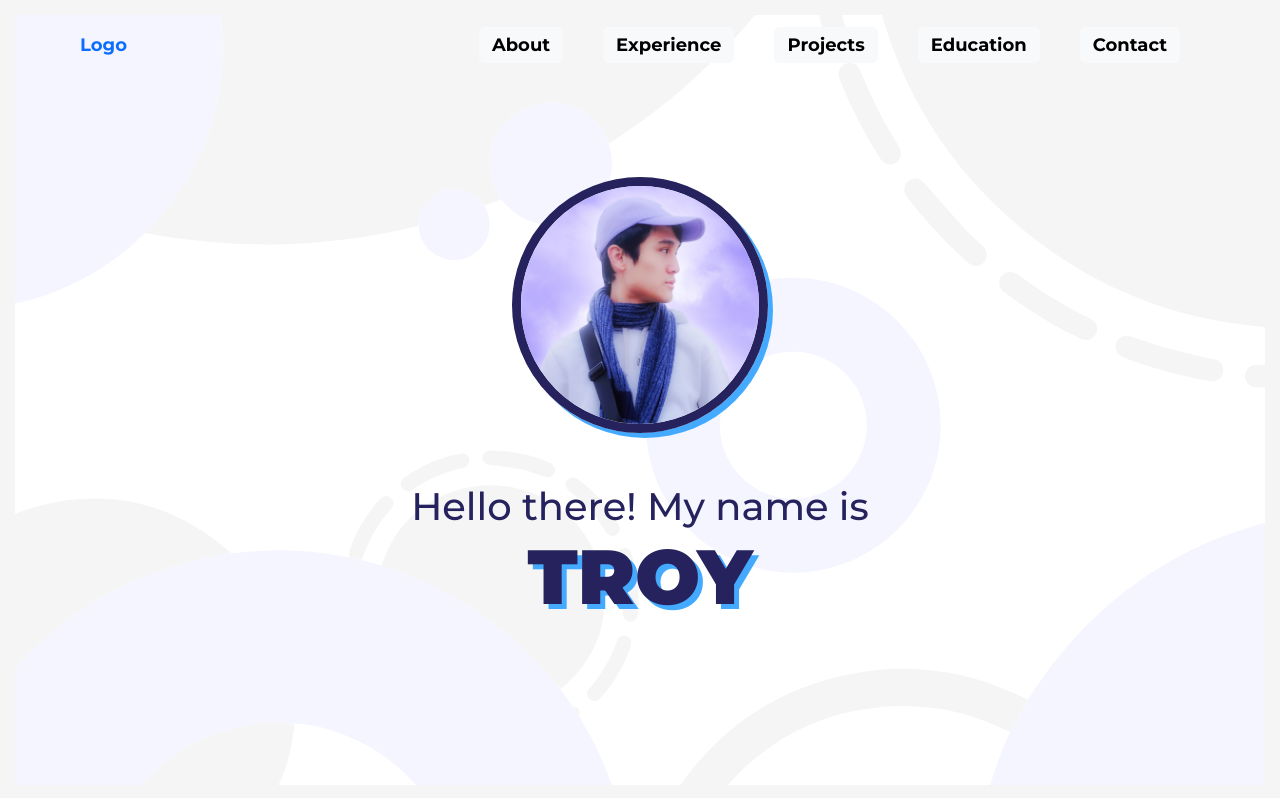
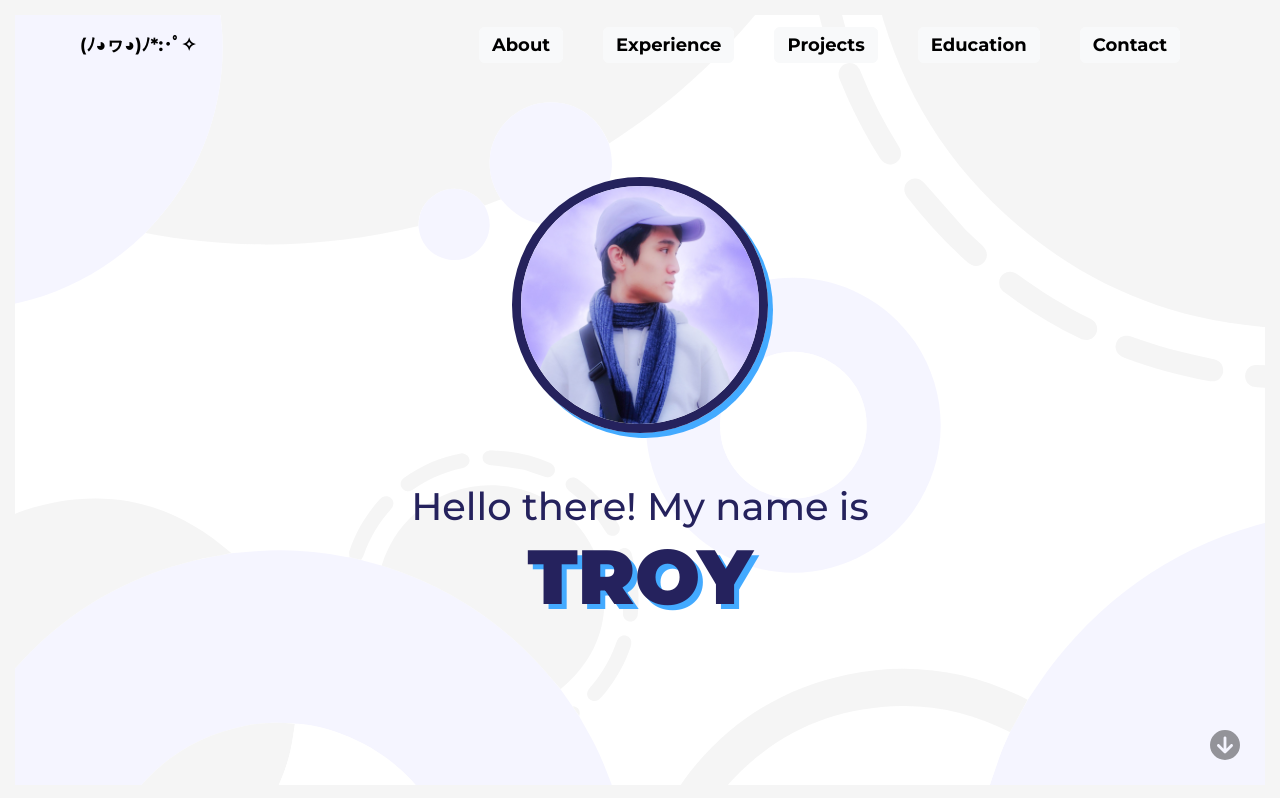
Before and after one commit to TroyKurniawan/portfolio-website-v1, a React (Create React App) app: page / in a window 1280 px wide. Built offline with nearby package versions, Linux system fonts and the light colour scheme.

Commit message:
Added arrow button

```diff
--- a/src/components/Hero.css
+++ b/src/components/Hero.css
@@ -50,17 +50,28 @@ br {
     margin: auto;
 }
 
+.arrow {
+    height: 30px;
+    width: 30px;
+    opacity: 40%;
+    right: 40px;
+    bottom: 40px;
+    display: block;
+    position: fixed;
+    cursor: pointer;
+}
+
 /* RESPONSIVE CSS */
 
 @media screen and (min-width: 540px) {
     .avatar {
-        width: 50%;
+        width: 45%;
     }
     .greeting {
-        font-size: 7vw;
+        font-size: 6vw;
     }
     .name {
-        font-size: 13vw;
+        font-size: 12vw;
     }
 }
 
--- a/src/components/Hero.js
+++ b/src/components/Hero.js
@@ -1,11 +1,10 @@
 import troy from '../assets/troy-avatar.jpg';
+import arrow from '../assets/circle-arrow-down-solid.svg';
 import './Hero.css'
 
 export default function Hero() {
   return (
     <div>
-
-      {/* <img src={bg} alt=''/> */}
 
       <div className='hero-container fade-in-bck'>
 
@@ -15,7 +14,10 @@ export default function Hero() {
           <p className='name blue-shadow-text'>TROY</p>
         </div>
 
+          <img src={arrow} className='arrow' alt='arrow'/>
+
       </div>
+
 
     </div>
   )
--- a/src/components/Nav.css
+++ b/src/components/Nav.css
@@ -20,6 +20,7 @@ header {
 .logo {
     font-size: 18px;
     font-weight: 700;
+    color: black;
     text-decoration: none;
 }
 
--- a/src/components/Nav.js
+++ b/src/components/Nav.js
@@ -5,7 +5,7 @@ export default function Nav() {
     return (
         <header>
 
-            <a href='#' className="logo">Logo</a>
+            <a href='#' className="logo">(ﾉ◕ヮ◕)ﾉ*:･ﾟ✧</a>
 
             {/* Navbar (Desktop) */}
             <nav className="nav-links">
```
